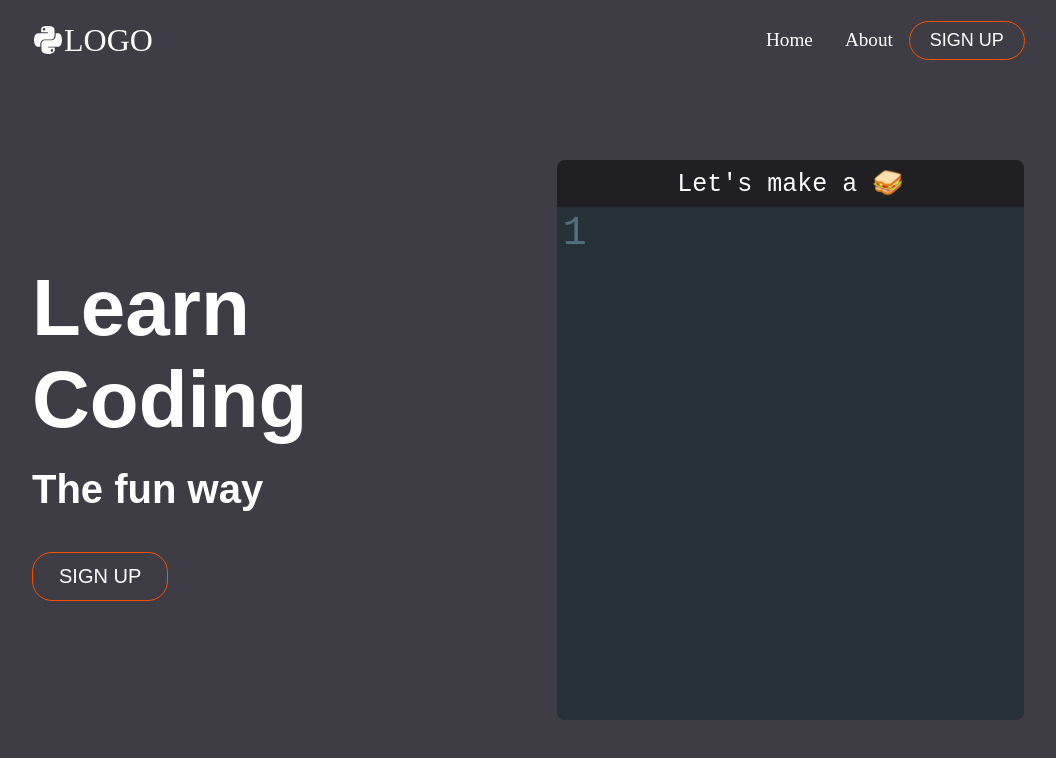
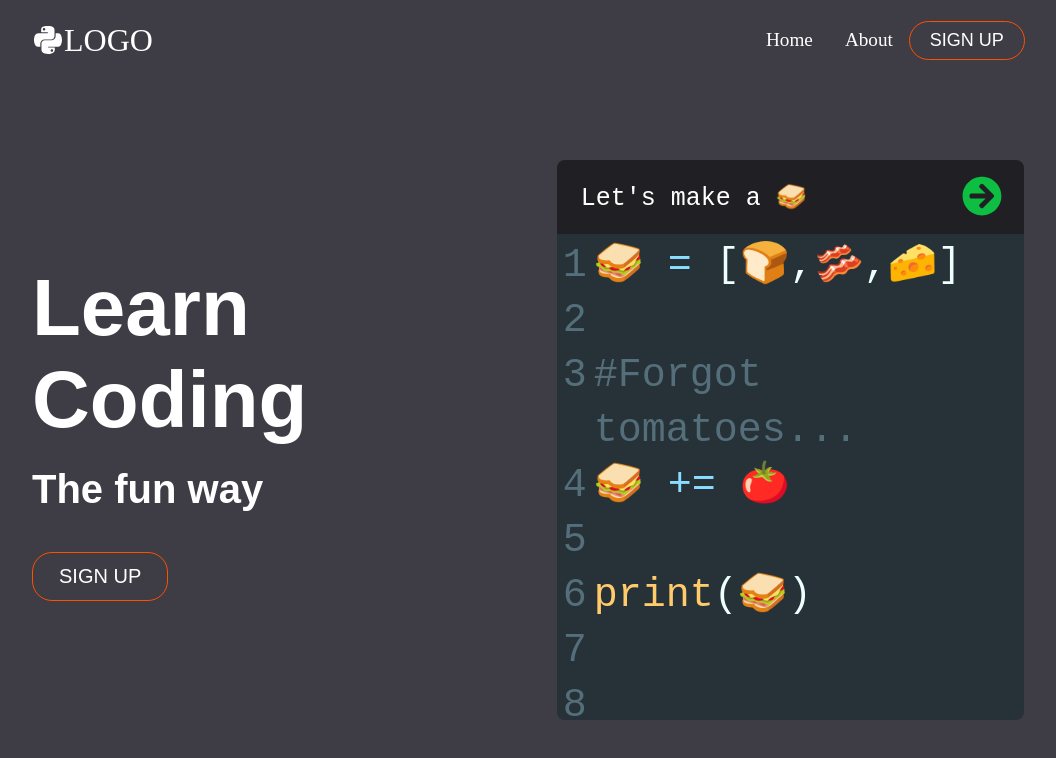
Before and after one commit to DilyanAntonov/PyKids-React, a React (Create React App) app: page / in a window 1280 px wide. Shown: the top 758 px of the page, without its empty margins (128-1184 px from the left). Built offline with nearby package versions, Linux system fonts and the light colour scheme.

Commit message:
Updated Landing Page
- New Editor style
- Added RUN button

```diff
--- a/src/components/App.js
+++ b/src/components/App.js
@@ -7,7 +7,7 @@ import { BrowserRouter } from 'react-router-dom';
 
 function App() {
 
-  const [python, setPython] = useLocalStorage('python', '')
+  const [python, setPython] = useState('🥪 = [🍞,🥓,🧀]\n\n#Forgot tomatoes... \n🥪 += 🍅\n\nprint(🥪)\n\n\n')
 
   return (
     <>
@@ -33,6 +33,7 @@ function App() {
             <Editor
               language="python"
               displayName="Let's make a 🥪"
+              textvalue={"🥪 = [🍞,🥓,🧀]\n🥪 += 🍅\n\nprint(🥪)\n\n\n\n\n\n"}
               value={python}
               onChange={setPython}
             />
--- a/src/components/Editor.js
+++ b/src/components/Editor.js
@@ -5,22 +5,30 @@ import 'codemirror/mode/python/python'
 import { Controlled as ControlledEditor } from
 'react-codemirror2'
 
+import { FaArrowCircleRight } from 'react-icons/fa';
+
 export default function Editor(props) {
     const {
         language,
         displayName,
+        textvalue,
         value,
-        onChange
-    } = props
+        onChange,
+    } = props;
 
      function handleChange(editor, data, value) {
         onChange(value)
-    }
+    };
 
     return (
         <div className="editor-container">
             <div className="editor-title">
                 {displayName}
+                <div>
+                    <button className="run-button">
+                        <FaArrowCircleRight/>
+                    </button>
+                </div>
             </div>
             <ControlledEditor
                 onBeforeChange={handleChange}
@@ -29,11 +37,11 @@ export default function Editor(props) {
                 options={{
                     lineWrapping: true,
                     lint: true,
+                    value: "🥪 = [🍞,🥓,🧀]\n🥪 += 🍅\n\nprint(🥪)",
                     mode: language,
                     theme: 'material',
                     lineNumbers: true,
                     indentUnit: 20,
-                    value: "🥪 = [🍞,🥓,🧀]\n🥪 += 🍅\n\nprint(🥪)\n\n\n\n\n\n"
                 }}
             />
         </div>
--- a/src/index.css
+++ b/src/index.css
@@ -47,19 +47,33 @@ body {
 
 .editor-title {
     display: flex;
-    justify-content: center;
     font-family: 'Courier New';
     font-size: 25px;
     background-color: hsl(255, 6%, 13%);
     color: white;
     padding: .5rem;
+    padding-left: 1.5rem;
     border-top-right-radius: .5rem;
     border-top-left-radius: .5rem;
+    justify-content: space-between;
+    align-items: center;
 }
 
-.CodeMirror {
+.run-button {
+    margin-right: 0.5rem;
+    padding-top: 0.5rem;
+    font-size: 40px;
+    background: none;
+    border: none;
+    color: rgb(14, 190, 67);
+    cursor: pointer;
+    align-items: center;
+}
+
+.CodeMirror  {
     height: 100% !important;
     font-size: 40px;
+    line-height:55px;
 }
 
 .code-mirror-wrapper {
```
